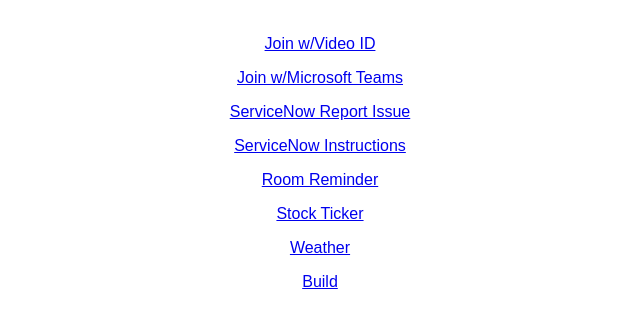
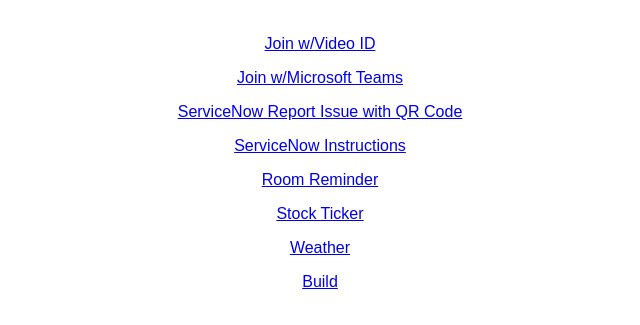
Before and after one commit to ra-exelon/roomos-exelonsamples, a plain HTML site: page index.html in a window 1280 px wide. Shown: the part 49-374 px from the top of the page, without its empty margins (320-960 px from the left). Drawn offline with Linux system fonts and the light colour scheme.

Commit message:
Update index.html
Update ServiceNow-Help-Desk-v1.png image link name to ServiceNow Report Issue with QR Code

Signed-off-by: ra-exelon <ronald.allen@exeloncorp.com>

```diff
--- a/index.html
+++ b/index.html
@@ -30,7 +30,7 @@
     <h2>Exelon RoomOS Examples</h2>
     <a href="?img=Join-Meeting-With-Video-ID-v1.png">Join w/Video ID</a>
     <a href="?img=Join-MicrosoftTeams-With-Join-Button-v1.png">Join w/Microsoft Teams</a>
-    <a href="?img=ServiceNow-Help-Desk-v1.png">ServiceNow Report Issue</a>
+    <a href="?img=ServiceNow-Help-Desk-v1.png">ServiceNow Report Issue with QR Code</a>
     <a href="?img=ServiceNow-Help-Desk-Instructions-v1.png">ServiceNow Instructions</a>
     <a href="?img=room-reminder.png">Room Reminder</a>
     <a href="?img=stock.png">Stock Ticker</a>
```
